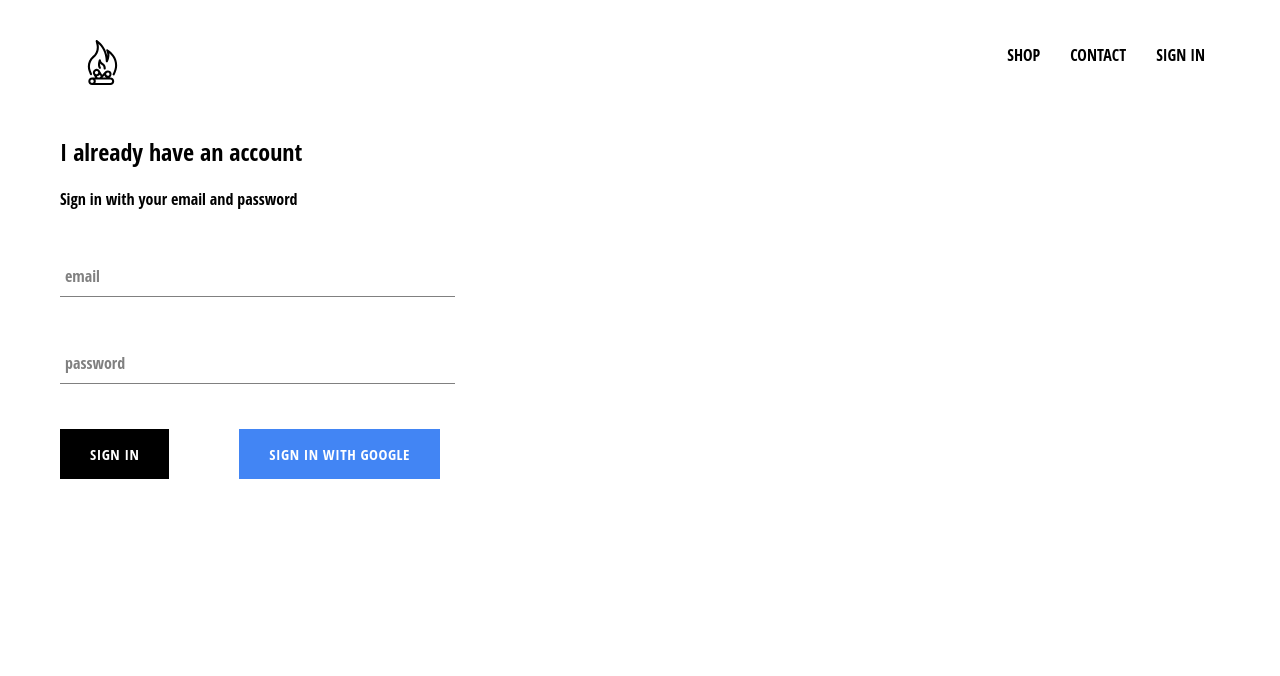
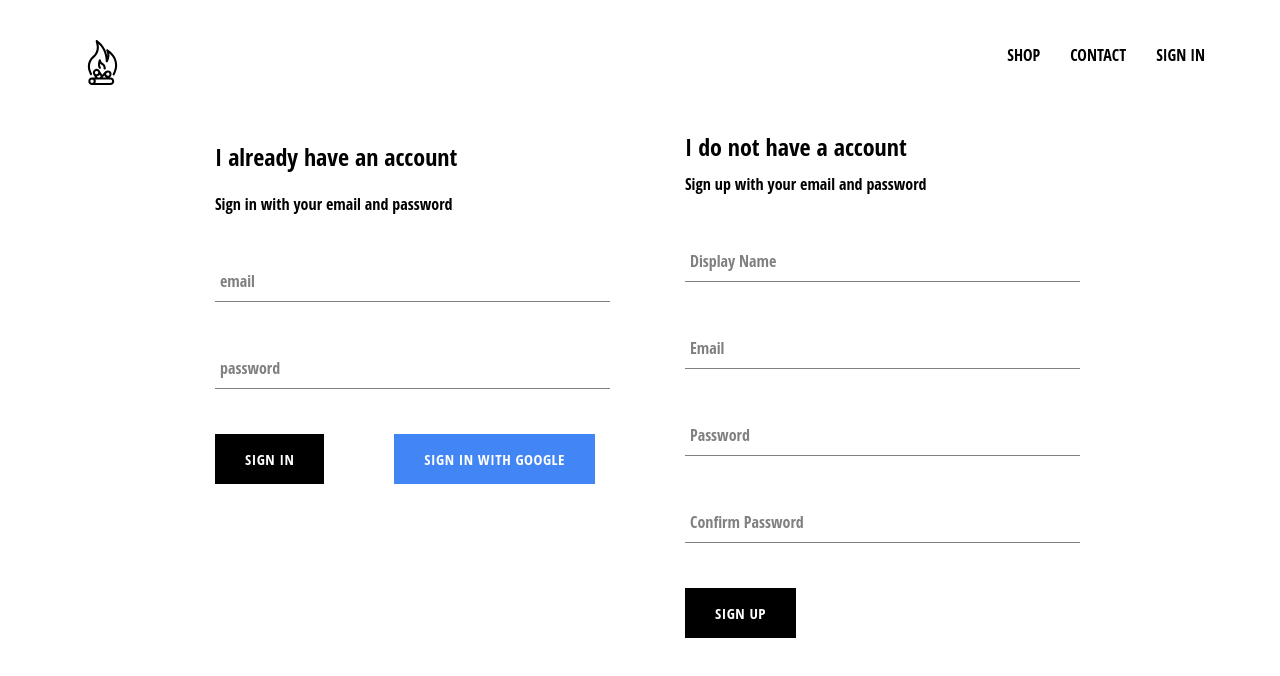
Before and after one commit to chris-aqui/artemis-clothing, a React (Create React App) app: page /signin in a window 1280 px wide. Shown: the top 676 px of the page. Built offline with nearby package versions, Linux system fonts and the light colour scheme; no server answers.

Commit message:
#6 wip sign up form and firebase handlesubmit

```diff
--- /dev/null
+++ b/src/components/sign-up/sign-up.component.jsx
@@ -0,0 +1,103 @@
+import React from 'react';
+
+import FormInput from '../form-input/form-input.component';
+import CustomButton from '../custom-button/custom-button.component';
+
+import { auth, createUserProfileDocument } from '../../firebase/firebase.utils';
+
+import './sign-up.styles.scss';
+
+class SignUp extends React.Component {
+	constructor() {
+		super();
+
+		this.state = {
+			displayName: '',
+			email: '',
+			password: '',
+			confirmPassword: ''
+		};
+	}
+
+	handleSubmit = async event => {
+		event.preventDefault();
+
+		const { displayName, email, password, confirmPassword } = this.state;
+
+		if (password !== confirmPassword) {
+			alert("passwords don't match");
+			return;
+		}
+
+		try {
+			const { user } = await auth.createUserWithEmailAndPassword(
+				email,
+				password
+			);
+
+			await createUserProfileDocument(user, { displayName });
+
+			this.setState({
+				displayName: '',
+				email: '',
+				password: '',
+				confirmPassword: ''
+			});
+		} catch (error) {
+			console.error(error);
+		}
+	};
+
+	handleChange = event => {
+		const { name, value } = event.target;
+
+		this.setState({ [name]: value });
+	};
+
+	render() {
+		const { displayName, email, password, confirmPassword } = this.state;
+		return (
+			<div className='sign-up'>
+				<h2 className='title'>I do not have a account</h2>
+				<span>Sign up with your email and password</span>
+				<form className='sign-up-form' onSubmit={this.handleSubmit}>
+					<FormInput
+						type='text'
+						name='displayName'
+						value={displayName}
+						onChange={this.handleChange}
+						label='Display Name'
+						required
+					/>
+					<FormInput
+						type='email'
+						name='email'
+						value={email}
+						onChange={this.handleChange}
+						label='Email'
+						required
+					/>
+					<FormInput
+						type='password'
+						name='password'
+						value={password}
+						onChange={this.handleChange}
+						label='Password'
+						required
+					/>
+					<FormInput
+						type='password'
+						name='confirmPassword'
+						value={confirmPassword}
+						onChange={this.handleChange}
+						label='Confirm Password'
+						required
+					/>
+					<CustomButton type='submit'>SIGN UP</CustomButton>
+				</form>
+			</div>
+		);
+	}
+}
+
+export default SignUp;
--- /dev/null
+++ b/src/components/sign-up/sign-up.styles.scss
@@ -0,0 +1,9 @@
+.sign-up {
+	display: flex;
+	flex-direction: column;
+	width: 380px;
+
+	.title {
+		margin: 10px 0;
+	}
+}
--- a/src/pages/signin-signup/signin-signup.component.js
+++ b/src/pages/signin-signup/signin-signup.component.js
@@ -1,12 +1,14 @@
 import React from 'react';
 
 import SignIn from '../../components/sign-in/sign-in.component';
+import SignUp from '../../components/sign-up/sign-up.component';
 
 import './signin-signup.scss';
 
 const SignInAndSignUpPage = () => (
 	<div className='sign-in-and-sign-up'>
 		<SignIn />
+		<SignUp />
 	</div>
 );
 
--- a/src/pages/signin-signup/signin-signup.scss
+++ b/src/pages/signin-signup/signin-signup.scss
@@ -0,0 +1,6 @@
+.sign-in-and-sign-up {
+	width: 850px;
+	display: flex;
+	justify-content: space-between;
+	margin: 30px auto;
+}
```
